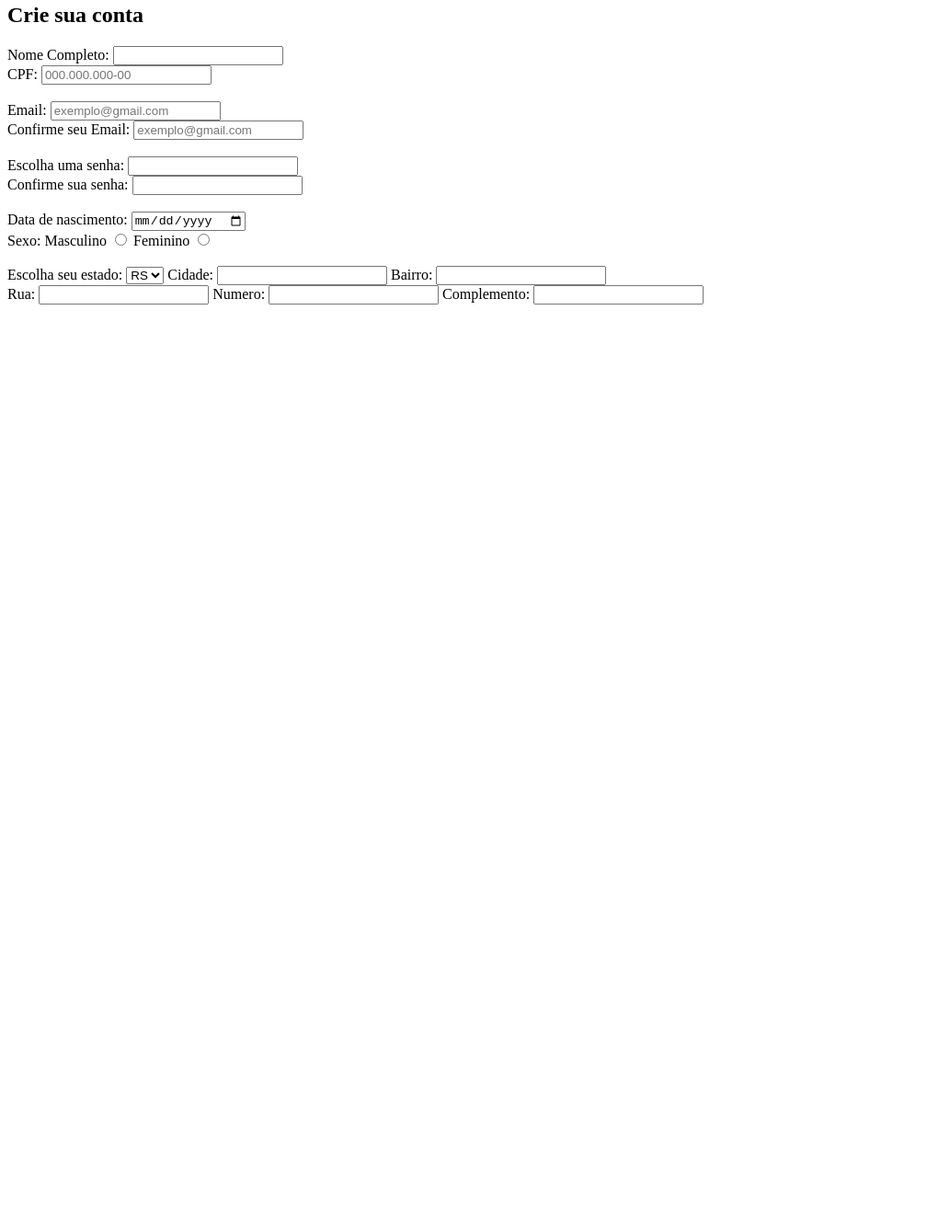
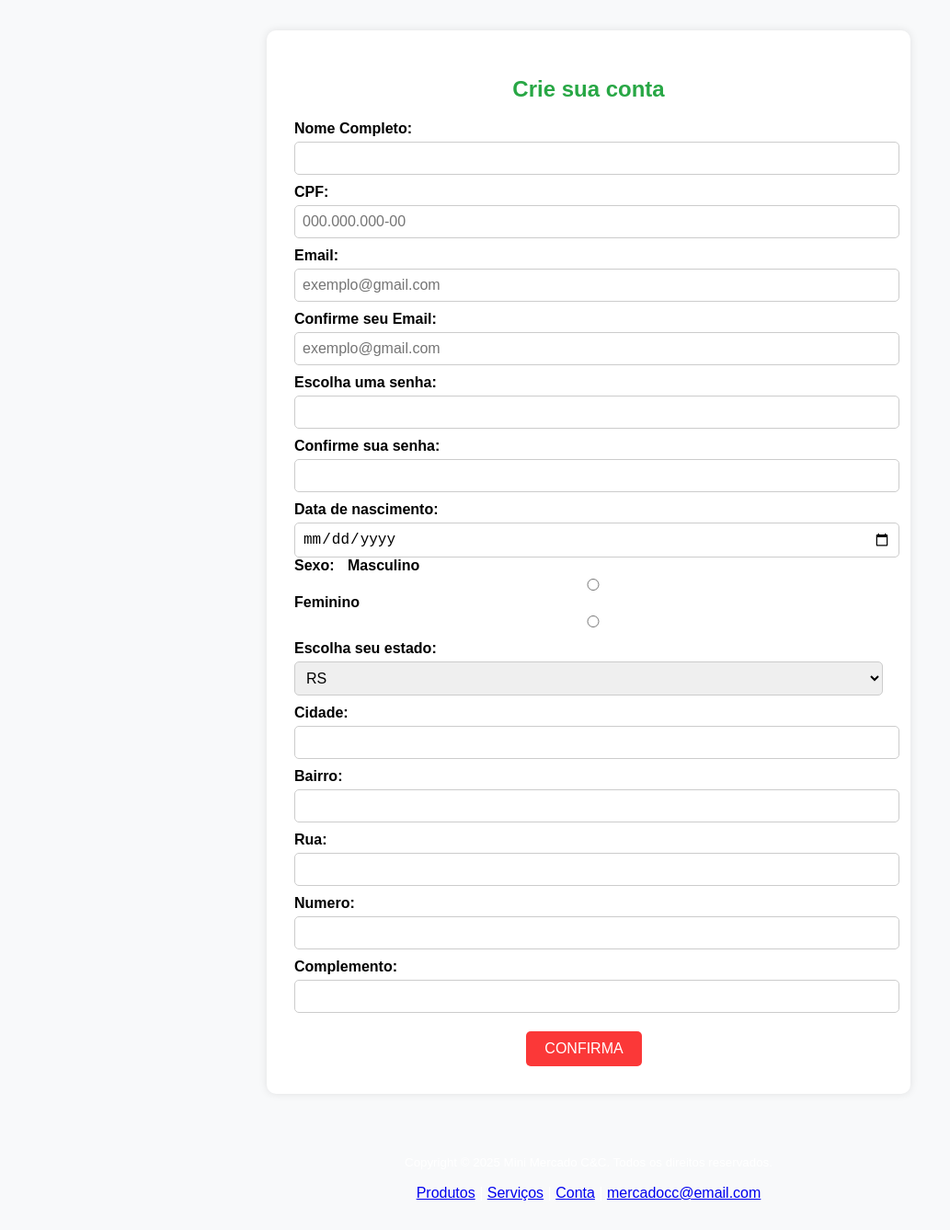
Before and after one commit to yannardes/fase-2-, a plain HTML site: page forms.html in a window 1280 px wide. Shown: the part 17-1354 px from the top of the page at 92% size, without its empty margins (0-1033 px from the left). Before the commit the page ends 800 px from the top, so only its background shows below. Drawn offline with Linux system fonts and the light colour scheme.

Commit message:
Adcionado estilização das paginas

```diff
--- a/conta.html
+++ b/forms.html
@@ -3,63 +3,58 @@
 <head>
     <meta charset="UTF-8">
     <meta name="viewport" content="width=device-width, initial-scale=1.0">
-    <title>Document</title>
+    <link rel="stylesheet" href="pagina_cadastro.css">
+    <title>Cadastro</title>
 </head>
 <body>
-    <form action="./submit_page" method="get">
-        <h2>Crie sua conta</h2>
-        <div></div>
+    <div class="container">
+    <form action="#" method="get">
+        <h2 class="titulo-registro">Crie sua conta</h2>
+        <div class="nome-completo">
 
           <label for="name">Nome Completo:</label>
           <input type="text" name="nome" id="nome" required />
 
         </div>
 
-        <div>
+        <div class="CPF">
 
         <label for="CPF">CPF:</label>
         <input type="number" name="cpf" id="cpf" placeholder="000.000.000-00" required>
 
         </div>
 
-        <br>
 
-        <div>
 
-          <label for="email">Email:</label>
-          <input type="email" name="email" id="email" required placeholder="exemplo@gmail.com" />
+        <div class="email">
+
+        <label for="email">Email:</label>
+        <input type="email" name="email" id="email" required placeholder="exemplo@gmail.com" />
+            <br>
+        <label for="email">Confirme seu Email:</label>
+        <input type="email" name="email" id="email" required placeholder="exemplo@gmail.com" />
 
         </div>
 
-        <div>
 
-            <label for="email">Confirme seu Email:</label>
-            <input type="email" name="email" id="email" required placeholder="exemplo@gmail.com" />
 
-        </div>
-
-        <br>
-
-        <div>
+        <div class="senha">
             <label for="senha">Escolha uma senha:</label>
             <input type="password" name="senha" id="senha" required>
-
-        </div>
-
-        <div>
+            <br>
             <label for="senha">Confirme sua senha:</label>
             <input type="password" name="senha" id="senha" required>
 
         </div>
 
-        <br>
-    <div>
+
+    <div class="dnascimento">
 
         <label for="dnacismento">Data de nascimento:</label>
         <input type="date" id="data" name="data" required>
 
     </div>
-<div>
+<div class="sexo">
     <label for="sexo">Sexo:</label>
 
     <label for="sexo">Masculino</label>
@@ -68,10 +63,8 @@
     <label for="sexo">Feminino</label>
     <input type="radio" name="title">
 </div>
-<br>
 
-<div>
-
+<div class="endereco">
 <label for="Estado">Escolha seu estado:</label>
 <select name="Estado" id="Estado" required>
 <option value="RS">RS</option>
@@ -85,7 +78,6 @@
 <label for="Bairro">Bairro:</label>
 <input type="text" id="bairro" name="bairro" required>
 
-<br>
 
 <label for="Rua">Rua:</label>
 <input type="text" name="rua" id="rua">
@@ -95,12 +87,25 @@
 
 <label for="complemento">Complemento:</label>
 <input type="number" id="complemento" name="complemento" required>
+</div>
+
+<div class="botao">
+    <button>CONFIRMA</button>
 
 </div>
+</div>
+</form>
 
-      </form>
-
-
-</form>
+<footer class="text-center mt-5">
+    <small>
+      Copyright © 2025 Mini Mercado C&C. Todos os direitos reservados.
+    </small>
+    <p>
+      <a href="produtos.html">Produtos</a> |
+      <a href="servicos.html">Serviços</a> |
+      <a href="forms.html">Conta</a></a> |
+      <a href="#">mercadocc@email.com</a>
+    </p>
+  </footer>
 </body>
 </html>
--- /dev/null
+++ b/pagina_cadastro.css
@@ -0,0 +1,82 @@
+body {
+  font-family: Arial, sans-serif;
+  background-color: #f8f9fa;
+  margin: 0;
+  padding: 0;
+}
+
+.container {
+  width: 50%;
+  margin: 50px auto;
+  background-color: white;
+  padding: 30px;
+  border-radius: 10px;
+  box-shadow: 0px 0px 10px rgba(0, 0, 0, 0.1);
+}
+
+h2.titulo-registro {
+  text-align: center;
+  color: #28a745;
+  margin-bottom: 20px;
+}
+
+form label {
+  font-weight: bold;
+  display: block;
+  margin-top: 10px;
+}
+
+form input,
+form select {
+  width: 100%;
+  padding: 8px;
+  margin-top: 5px;
+  border: 1px solid #ccc;
+  border-radius: 5px;
+  font-size: 16px;
+}
+
+.sexo label {
+  display: inline;
+  margin-right: 10px;
+}
+
+.botao {
+  text-align: center;
+  margin-top: 20px;
+}
+
+.botao button {
+  background-color: #fb3838;
+  color: white;
+  padding: 10px 20px;
+  border: none;
+  border-radius: 5px;
+  font-size: 16px;
+  cursor: pointer;
+  margin-right: 10px;
+}
+
+.botao button:hover {
+  background-color: #28a745;
+}
+
+/* Rodapé */
+html,
+body {
+  height: 100%;
+  margin: 0;
+  display: flex;
+  flex-direction: column;
+}
+
+.container {
+  flex: 1;
+}
+
+footer {
+  color: #fff;
+  text-align: center;
+  padding: 15px 0;
+  width: 100%;
+}
--- a/pagina_inicial.css
+++ b/pagina_inicial.css
@@ -1,26 +1,130 @@
-body{
-background-color: rgb(233, 223, 223);
+body,
+ul,
+li,
+p {
+  margin: 0px;
+  padding: 0px;
+  list-style: none;
+  font-size: 1.2rem;
+  font-family: Arial, Helvetica, sans-serif;
+  color: black;
+}
+body {
+  background-color: #d5e0de !important;
+}
+
+a {
+  text-decoration: none !important;
+  color: inherit !important;
+}
+
+.marca {
+  background-color: rgb(10, 139, 139);
+  display: flex;
+  flex-wrap: wrap;
+  justify-content: space-between;
+  align-items: center;
+  padding: 20px;
+  color: white;
+  font-size: 24px;
+  font-weight: bold;
 }
 
 .menu {
-    text-align: center;
-    font-family: sans-serif;
-    background-color: darkcyan;
+  display: flex;
 }
 
-.marca {
-    text-align: center;
-    background-color: darkcyan;
+.menu li {
+  margin-left: 10px;
+}
+
+.menu li a {
+  display: block;
+  padding: 10px;
+  background-color: white;
+  border-radius: 5px;
+  transition: background 0.3s;
+}
+
+.menu li a:hover {
+  background-color: #d5e0de;
+  color: white;
+}
+
+.intro {
+  display: flex;
+  justify-content: center;
+  font-size: 32px;
+  margin-top: 28px;
+  font-weight: bold;
 }
 
 .apresentacao {
-    font-family: Arial, Helvetica, sans-serif;
+  font-size: 18px;
+  text-align: center;
+  margin: 20px auto;
+  max-width: 800px;
 }
 
-.produtos {
-    font-family: Arial, Helvetica, sans-serif;
-    display: flex;
-    align-items: center;
-    justify-content: flex-start;
-    gap: 5px;
+.container {
+  flex: 1 1 300px;
+  margin: 15px;
+  padding: 15px;
+  border: 1px solid #ddd;
+  border-radius: 10px;
+  background-color: white;
+  text-align: center;
+  box-shadow: 3px 3px 10px rgba(0, 0, 0, 0.1);
 }
+
+img {
+  max-width: 100%;
+  display: block;
+  border-radius: 10px;
+  box-shadow: 2px 2px 10px rgba(0, 0, 0, 0.1);
+}
+
+.itens {
+  display: flex;
+  flex-wrap: wrap;
+  max-width: 1000px;
+  margin: 20px auto;
+  justify-content: center;
+}
+
+.itens > div {
+  flex: 1 1 300px;
+  margin: 15px;
+  padding: 15px;
+  border: 1px solid #ddd;
+  border-radius: 10px;
+  background-color: #f9f9f9;
+  text-align: center;
+  box-shadow: 3px 3px 10px rgba(0, 0, 0, 0.1);
+}
+
+h2 {
+  display: flex;
+  justify-content: center;
+  padding-bottom: 15px;
+  color: darkcyan;
+}
+
+/* Estilização do Carrossel */
+.carousel {
+  max-width: 800px;
+  margin: 0 auto;
+  border-radius: 10px;
+  overflow: hidden;
+}
+
+.carousel img {
+  border-radius: 10px;
+}
+
+.carousel-caption {
+  background: rgba(0, 0, 0, 0.6);
+  color: white;
+  padding: 10px;
+  border-radius: 5px;
+}
--- /dev/null
+++ b/pagina_produtos.css
@@ -0,0 +1,73 @@
+/* Estilização geral */
+body {
+  font-family: Arial, sans-serif;
+  margin: 0;
+  padding: 0;
+  background-color: #d5e0de;
+  color: #333;
+}
+
+h1 {
+  text-align: center;
+  color: #28a745;
+  margin-top: 20px;
+}
+
+.aba-produtos {
+  display: flex;
+  flex-wrap: wrap;
+  justify-content: center;
+  gap: 20px;
+  padding: 20px;
+}
+
+article {
+  background: white;
+  border-radius: 10px;
+  box-shadow: 0px 4px 6px rgba(0, 0, 0, 0.1);
+  padding: 15px;
+  width: 300px;
+  text-align: center;
+  transition: transform 0.3s;
+}
+
+article:hover {
+  transform: scale(1.05);
+}
+
+h2 {
+  font-size: 1.5rem;
+  color: #28a745;
+}
+
+p {
+  font-size: 1rem;
+  margin-bottom: 10px;
+}
+
+img {
+  max-width: 100%;
+  border-radius: 8px;
+  margin-bottom: 10px;
+}
+
+/* Rodapé */
+html,
+body {
+  height: 100%;
+  margin: 0;
+  display: flex;
+  flex-direction: column;
+}
+
+.container {
+  flex: 1;
+}
+
+footer {
+  background-color: #000000;
+  color: #fff;
+  text-align: center;
+  padding: 15px 0;
+  width: 100%;
+}
--- /dev/null
+++ b/pagina_servicos.css
@@ -0,0 +1,69 @@
+body {
+  font-family: Arial, sans-serif;
+  margin: 0;
+  padding: 0;
+  background-color: #d5e0de;
+  text-align: center;
+}
+
+h1 {
+  color: #28a745;
+  padding: 15px;
+  margin: 0;
+  font-size: 24px;
+}
+
+div {
+  background-color: white;
+  padding: 20px;
+  margin: 20px auto;
+  width: 80%;
+  max-width: 600px;
+  box-shadow: 0px 4px 8px rgba(0, 0, 0, 0.1);
+  border-radius: 8px;
+}
+
+button {
+  background-color: #ff6600;
+  color: white;
+  border: none;
+  padding: 10px 20px;
+  font-size: 16px;
+  cursor: pointer;
+  border-radius: 5px;
+  transition: 0.3s;
+}
+
+button:hover {
+  background-color: #cc5500;
+}
+
+input,
+select {
+  width: 100%;
+  padding: 10px;
+  margin: 10px 0;
+  border: 1px solid #ddd;
+  border-radius: 5px;
+}
+
+/* Rodapé */
+html,
+body {
+  height: 100%;
+  margin: 0;
+  display: flex;
+  flex-direction: column;
+}
+
+.container {
+  flex: 1;
+}
+
+footer {
+  background-color: #000000;
+  color: #fff;
+  text-align: center;
+  padding: 15px 0;
+  width: 100%;
+}
```
Also changed, not shown: index.html (+109 -78 lines), produtos.html (+2 -1 lines), servicos.html (+46 -10 lines), contato.html (deleted).
